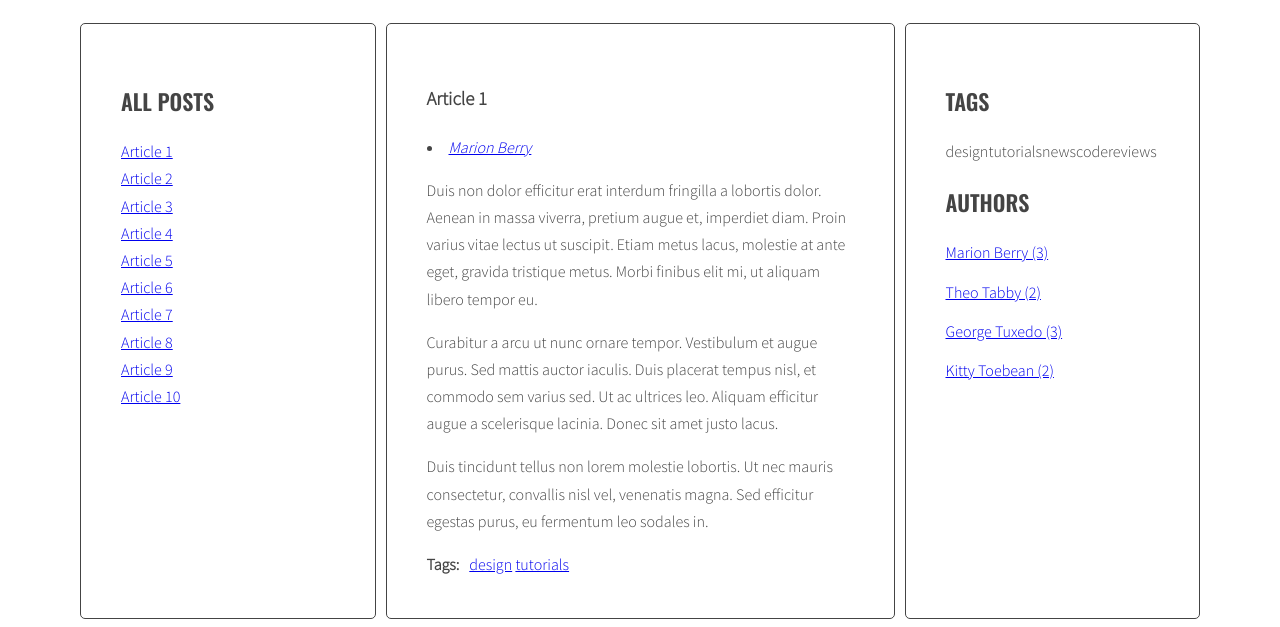
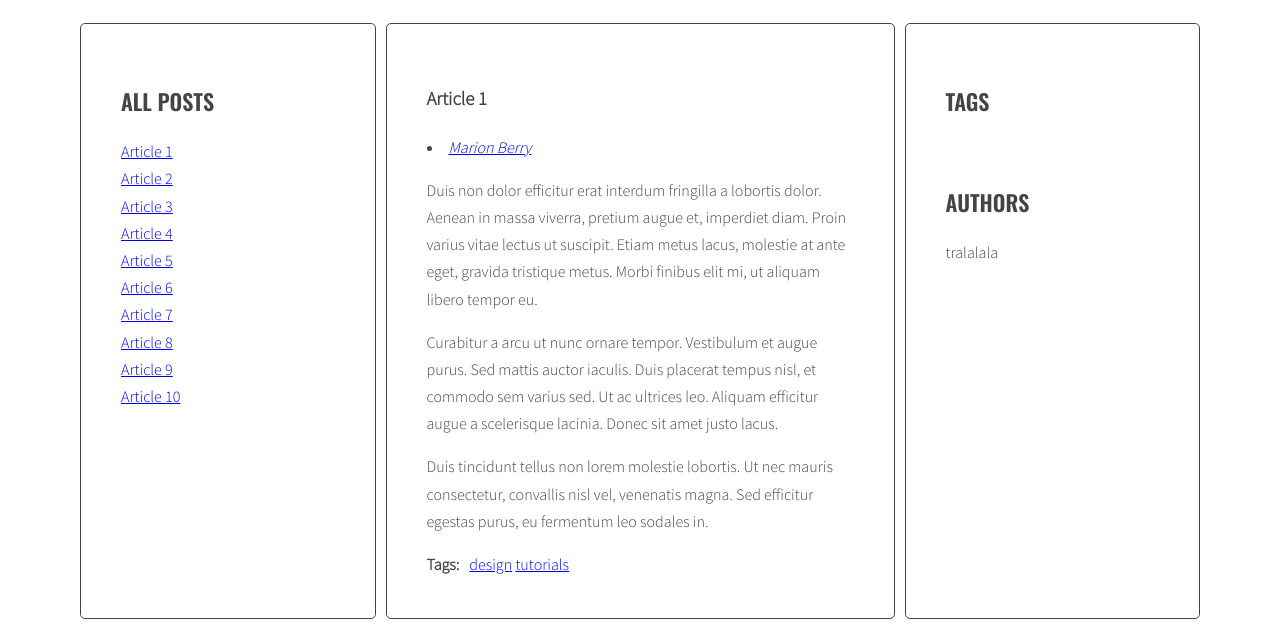
Before and after one commit to JankiJans/javascript-blog, a website: page index.html in a window 1280 px wide. Shown: the part 220-847 px from the top of the page. Drawn offline with nearby package versions, Linux system fonts and the light colour scheme.

Commit message:
add handlebars v2

```diff
--- a/index.html
+++ b/index.html
@@ -264,8 +264,11 @@
     </script>
     <script id="template-tag-cloud-link" type="text/x-handlebars-template">
       {{#each tags}}
-      <li>{{ tag }}</li>
+      <li><a href="#tag-{{ tag }}
       {{/each}}
+    </script>
+    <script id="template-cloud-author" type="text/x-handlebars-template">
+    tralalala
     </script>
     <script src="https://cdnjs.cloudflare.com/ajax/libs/handlebars.js/4.1.0/handlebars.min.js"></script>
     <script src="js/script.js"></script>
--- a/js/script.js
+++ b/js/script.js
@@ -4,6 +4,7 @@ const templates = {
   articleTag: Handlebars.compile(document.querySelector('#template-article-tag').innerHTML),
   authorLink: Handlebars.compile(document.querySelector('#template-author-link').innerHTML),
   tagCloudLink: Handlebars.compile(document.querySelector('#template-tag-cloud-link').innerHTML),
+  cloudAuthor: Handlebars.compile(document.querySelector('#template-cloud-author').innerHTML),
 }
 
 
@@ -230,7 +231,7 @@ function generateTags() {
 
   //let allTagsHTML = '';
   const allTagsData = {tags: []};
-
+  console.log(allTagsData);
   /* [NEW] START LOOP: for each tag in allTags: */
 
   for(let tag in allTags){
@@ -390,16 +391,23 @@ function generateAuthors() {
   const authorsParams = calculateTagsParams(allAuthors);
   //console.log('tagsParams:', authorsParams);
 
-  let allAuthorsHTML = '';
+  //let allAuthorsHTML = '';
+  const allAuthorsData = {authors: []};
 
   for(let authorTags in allAuthors){
-  allAuthorsHTML += '<li><a href="#author-' + authorTags + '">' + authorTags + ' (' + allAuthors[authorTags] + ') ' + '</a></li>';
+
+  //allAuthorsHTML += '<li><a href="#author-' + authorTags + '">' + authorTags + ' (' + allAuthors[authorTags] + ') ' + '</a></li>';
   //console.log(allAuthors);
 
+  allAuthorsData.authors.push({
+    authorTags: authorTags,
+    count: allAuthors[authorTags],
+  });
   }
 
-  authorList.innerHTML = allAuthorsHTML;
-
+  //authorList.innerHTML = allAuthorsHTML;
+  authorList.innerHTML = templates.cloudAuthor(allAuthorsData);
+  console.log(allAuthorsData);
 }
 
 generateAuthors();
```
